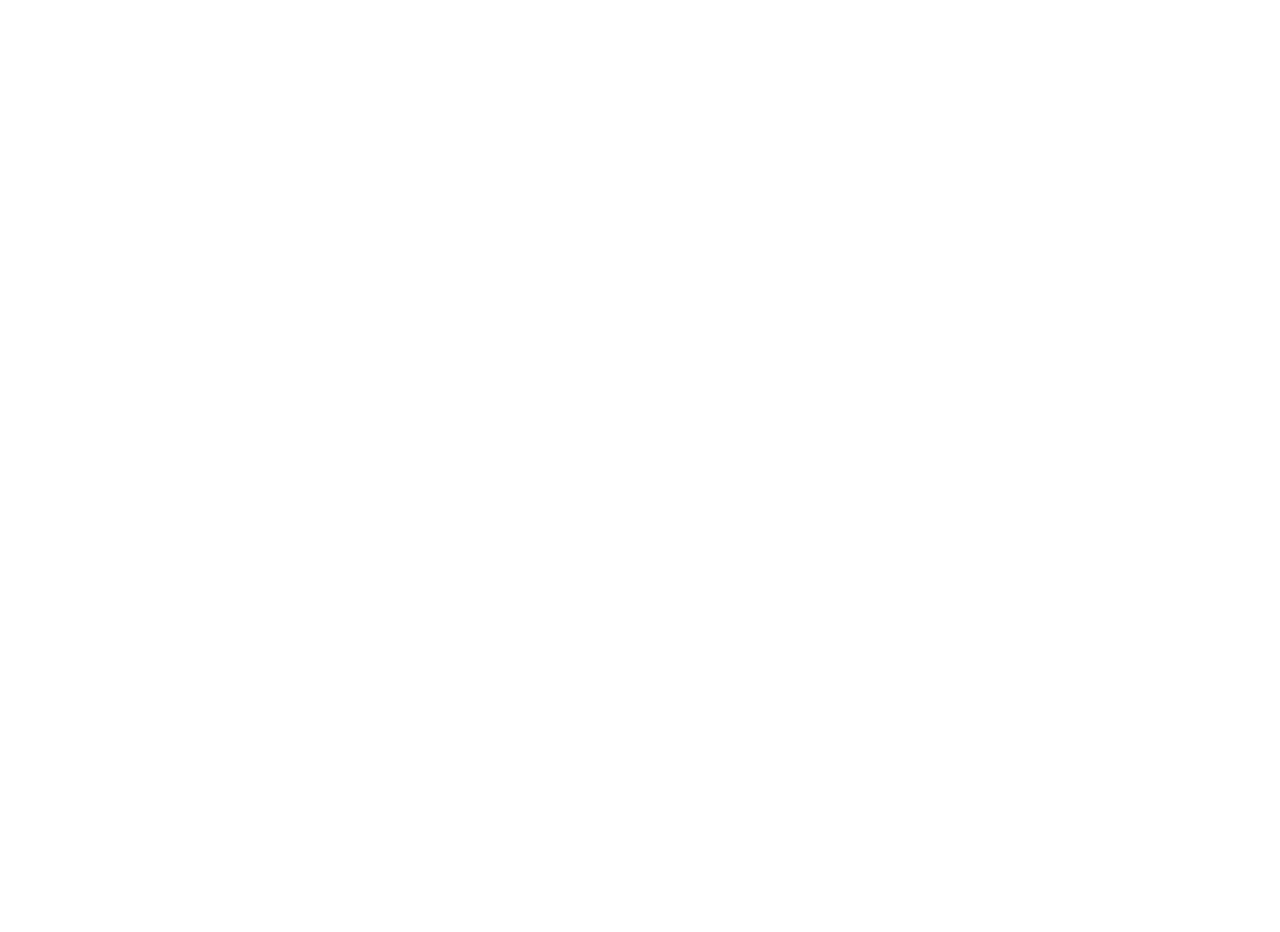
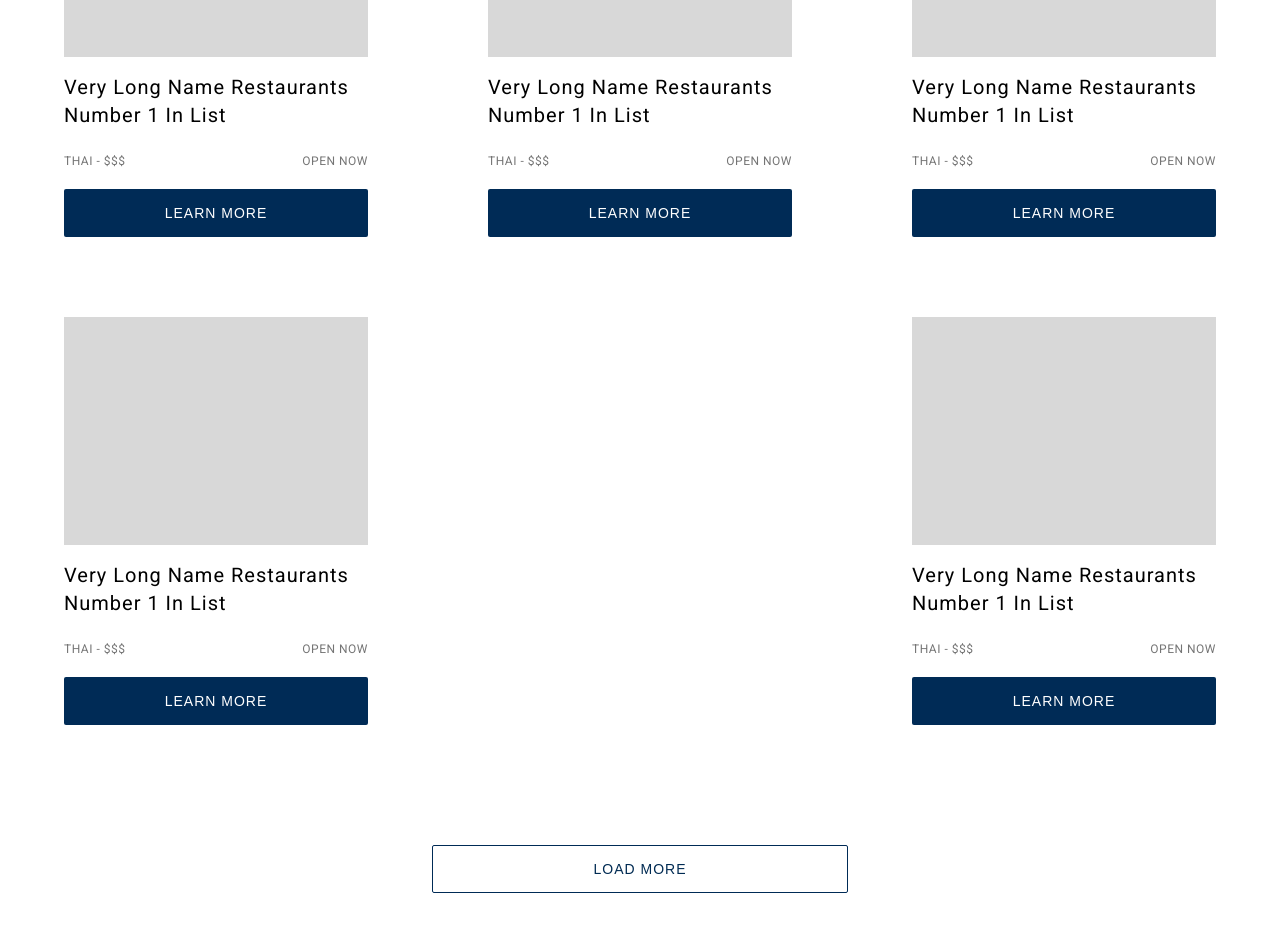
Before and after one commit to anishlp7/5x-test, a React app: page / in a window 1280 px wide. Shown: the part 1120-2052 px from the top of the page. Before the commit the page ends 800 px from the top, so only its background shows below. Built offline with nearby package versions, Linux system fonts and the light colour scheme.

Commit message:
Static Categories Listed

```diff
--- /dev/null
+++ b/src/Components/Categories.tsx
@@ -0,0 +1,36 @@
+import React from "react";
+
+const Categories = () => {
+    return(
+        <section className="categoriesContainer">
+            <p className="categoriesHeader">All Restaurants</p>
+            <div className="categoriesListContainer">
+            {
+                [0,1,2,3,4,5,6,7].map((item:number) => {
+                    return(
+                        <div className="categoriesList">
+                            <div className="rect-box"></div>
+                            <p className="categorylistText">Very Long Name Restaurants Number 1 In List</p>
+                            <div style={{display:'flex', justifyContent:'space-between'}}>
+                                <p className="categoryPlaceValue">THAI - $$$</p>
+                                <div className="status">
+                                    <div className="icon"></div>
+                                    <p className="categoryPlaceValue">Open Now</p>
+                                </div>
+                            </div>
+                            <button type="button" className="categoryBtn">Learn More</button>
+                        </div>
+                    )
+                })
+            }
+            </div>
+            <div style={{display:'flex', justifyContent:'center', margin:'5rem 0 15rem 0'}}>
+                <button type="button" className="loadMoreBtn">Load More</button>
+            </div>
+
+
+        </section>
+    );
+};
+
+export default Categories;
--- a/src/Pages/Main.tsx
+++ b/src/Pages/Main.tsx
@@ -1,4 +1,5 @@
 import React from 'react';
+import Categories from '../Components/Categories';
 import Filter from '../Components/Filters';
 import Header from '../Components/Header';
 import "../Styles/main.scss";
@@ -10,6 +11,7 @@
           <hr className='main-hr-line' />
           <Filter />
           <hr className='main-hr-line' />
+          <Categories />
        </div>
     );
 };
--- a/src/Styles/main.scss
+++ b/src/Styles/main.scss
@@ -88,4 +88,82 @@
 
     }
 
+
+    .categoriesContainer{
+        margin: 4rem 4rem 1.5rem 4rem;
+
+        .categoriesHeader{
+            margin: 0;
+            font-size: 34px;
+            line-height: 40px;
+            letter-spacing: 1px;
+            color: #333333;
+        }
+
+        .categoriesListContainer{
+            display: flex;
+            flex-wrap: wrap;
+            justify-content: space-between;
+        }
+
+        .categoriesList{
+            margin: 40px 0;
+            width: 304px;
+            .rect-box{
+                width: 304px;
+                height: 228px;
+                background: #D8D8D8;
+            }
+            .categorylistText{
+                margin: 0;
+                margin-top: 1rem;
+                margin-bottom: 8px;
+                font-size: 20px;
+                line-height: 28px;
+                letter-spacing: 1px;
+                color: #000000;
+            }
+
+            .categoryPlaceValue{
+                margin: 0;
+                margin-top: 1rem;
+                margin-bottom: 20px;
+                font-size: 12px;
+                line-height: 16px;
+                letter-spacing: 0.5px;
+                text-transform: uppercase;
+                color: #757575;
+
+            }
+
+            .categoryBtn{
+                background: #002B56;
+                width: 304px;
+                border: none;
+                border-radius: 2px;
+                color: #fff;
+                font-size: 14px;
+                line-height: 16px;
+                text-align: center;
+                letter-spacing: 1px;
+                text-transform: uppercase;
+                padding: 1rem 0;
+                cursor: pointer;
+            }
+        }
+
+        .loadMoreBtn{
+            width: 416px;
+            height: 48px;
+            border: 1px solid #002B56;
+            border-radius: 2px;
+            font-size: 14px;
+            line-height: 16px;
+            text-align: center;
+            letter-spacing: 1px;
+            text-transform: uppercase;
+            background: none;
+            color: #002B53;
+        }
+    }
 }
```
